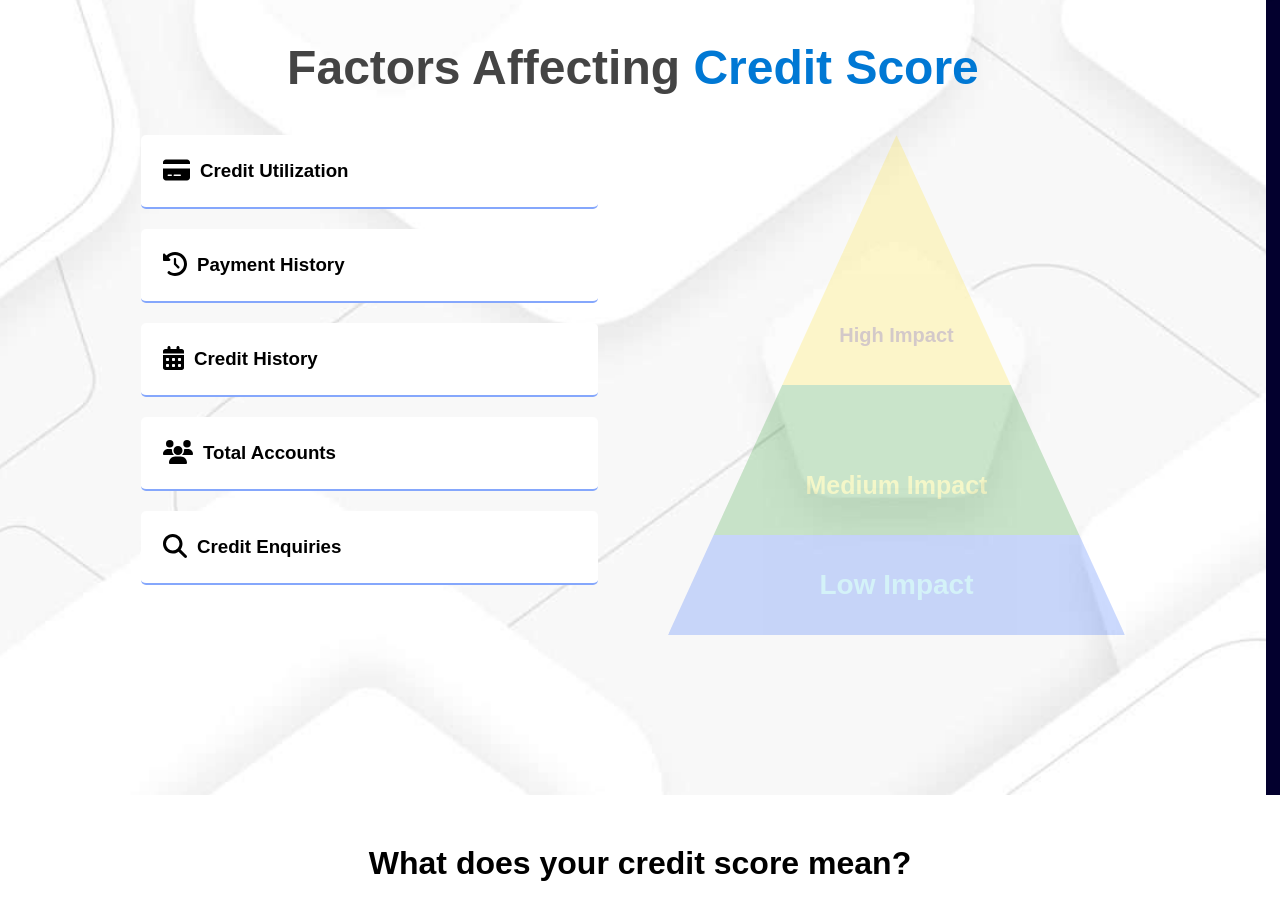
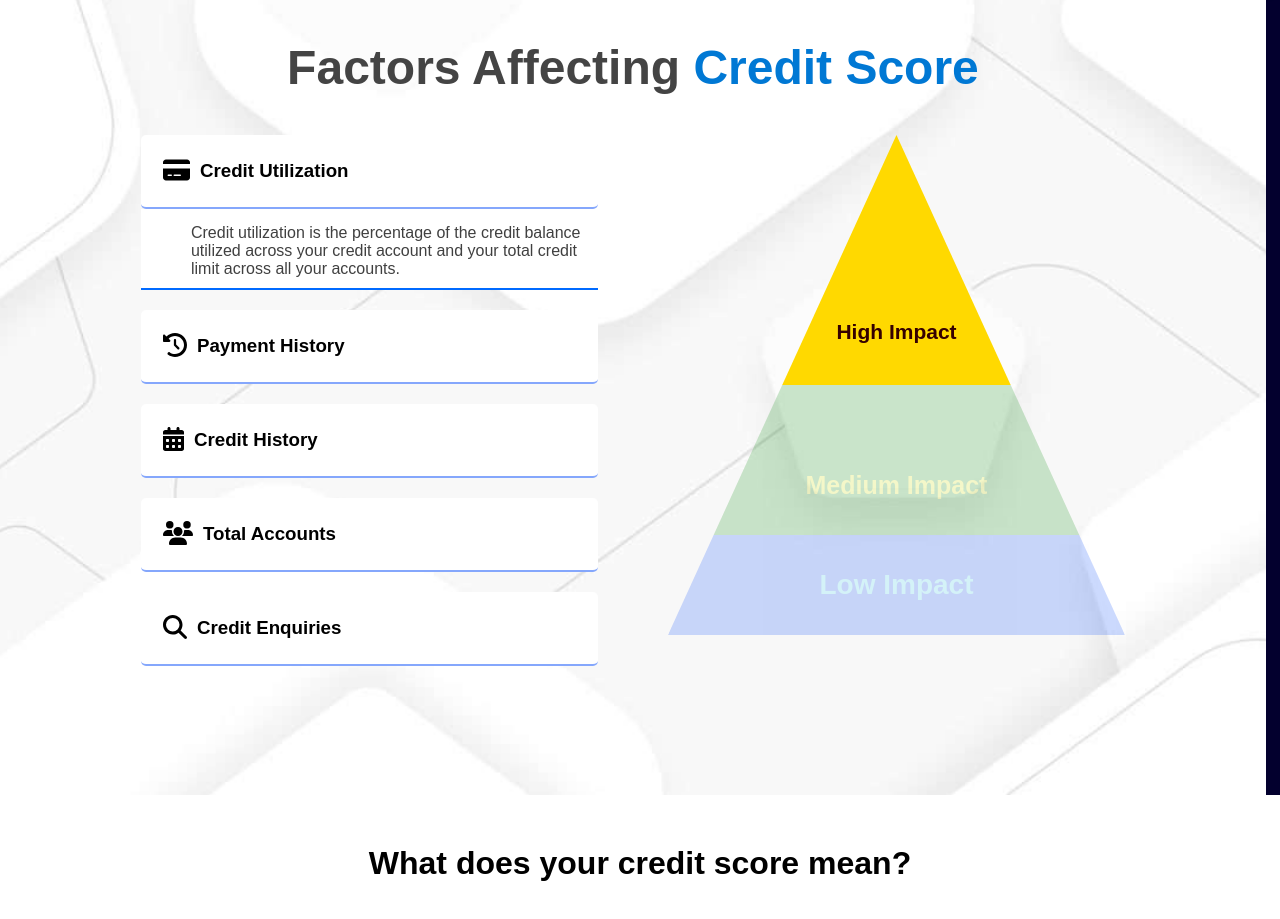
Before and after one commit to unboxapp/realscorewebsite, a React (Create React App) app: page / in a window 1280 px wide. Shown: the part 3415-4334 px from the top of the page. Built offline with nearby package versions, Linux system fonts and the light colour scheme.

Commit message:
Active pyramid section

```diff
--- a/src/Component/LandingPageComponents/five/FifthComponent.js
+++ b/src/Component/LandingPageComponents/five/FifthComponent.js
@@ -11,8 +11,8 @@ import {
 } from "@fortawesome/free-solid-svg-icons";
 
 const FifthComponent = () => {
-  const [activeDropdown, setActiveDropdown] = useState(null);
-  const [activeImpact, setActiveImpact] = useState("");
+  const [activeDropdown, setActiveDropdown] = useState("credit-utilization");
+  const [activeImpact, setActiveImpact] = useState("high-impact");
 
   const toggleDropdown = (id) => {
     // Toggle the dropdown
@@ -73,7 +73,6 @@ const FifthComponent = () => {
                   title: "Credit Enquiries",
                   text: "A credit inquiry is a request by an institution for credit report information from a credit bureau. Credit inquiries are generally of two types: - Hard enquiry & Soft enquiry.",
                 },
-                // sdfghjk
               ].map((item) => (
                 <div className="dropdown-itemf" key={item.id}>
                   <div
```
